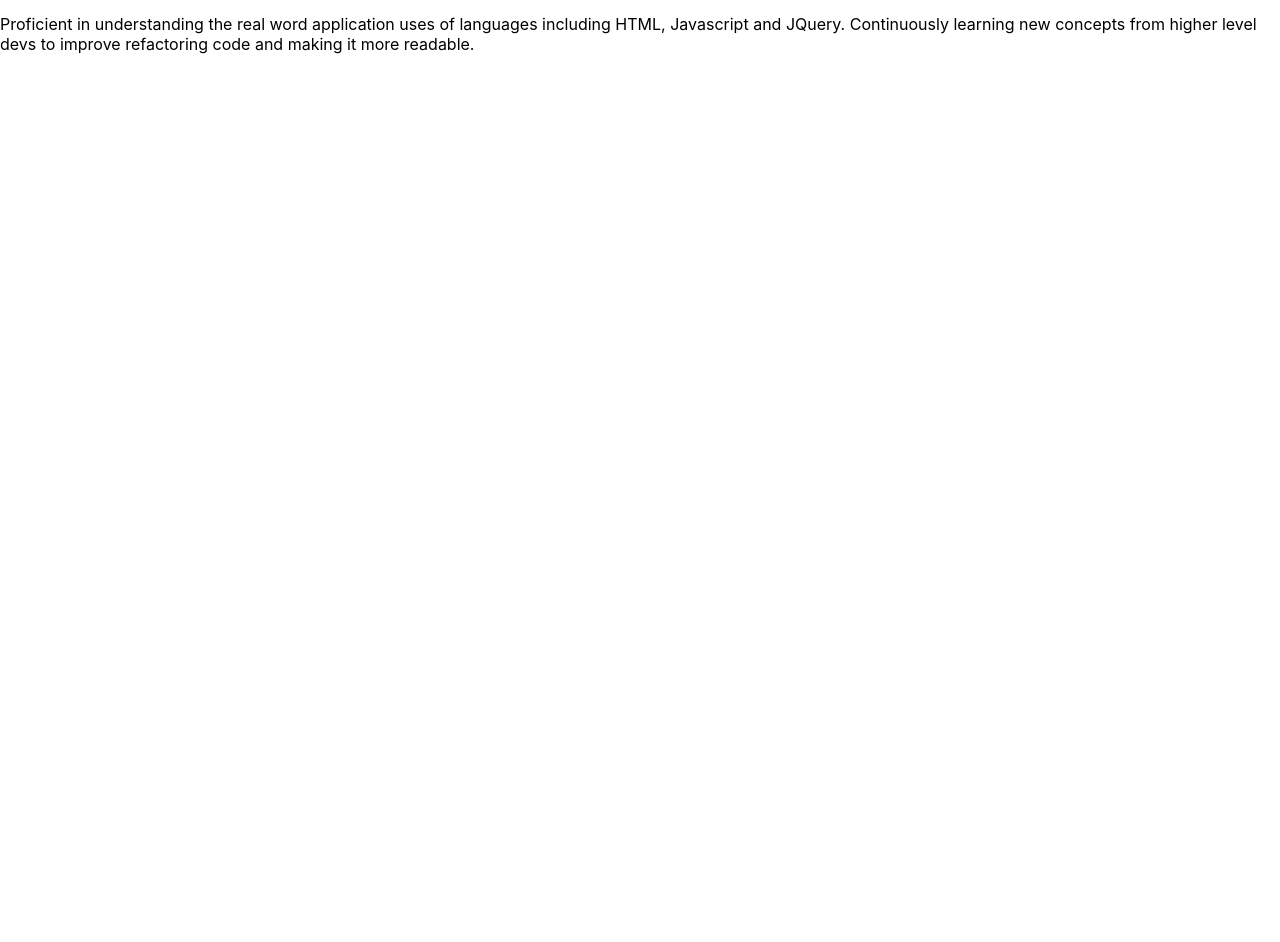
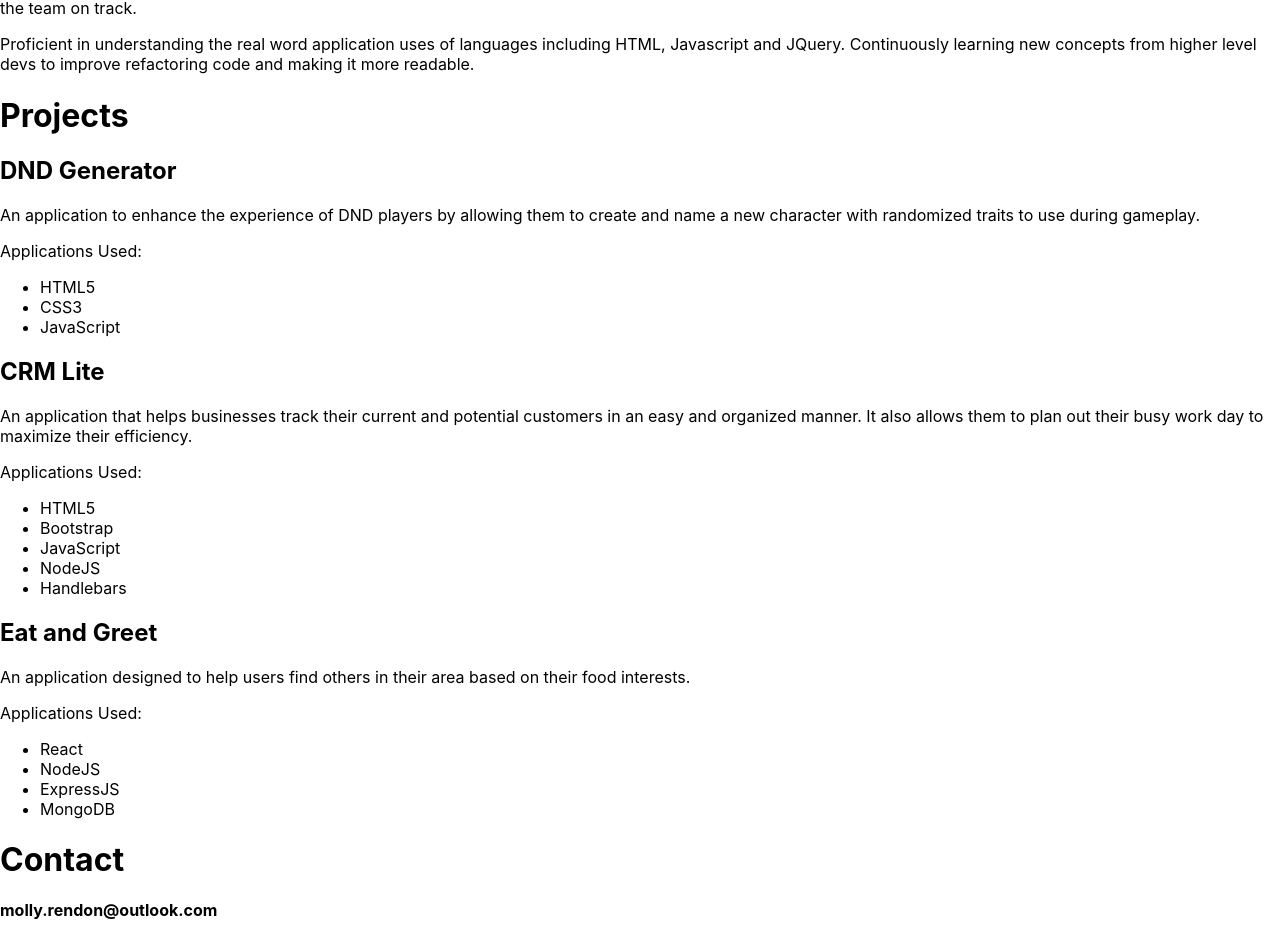
Before and after one commit to mollyrendon/mrendon-react-portfolio, a React (Create React App) app: page / in a window 1280 px wide. Shown: the part 313-1255 px from the top of the page. Before the commit the page ends 800 px from the top, so only its background shows below. Built offline with nearby package versions, Linux system fonts and the light colour scheme.

Commit message:
Updated Nav Bar and Main Section and started contact and projects section

```diff
--- a/src/App.js
+++ b/src/App.js
@@ -3,7 +3,10 @@ import './App.css';
 
 import Main from "./views/Main";
 import About from './views/About';
+import Projects from './views/Projects';
+import Contact from "./views/Contact";
 import NavBar from './components/NavBar';
+
 
 function App() {
   return (
@@ -11,6 +14,8 @@ function App() {
       <NavBar />
       <Main />
       <About />
+      <Projects />
+      <Contact />
     </div>
   );
 }
--- a/src/components/NavBar/index.js
+++ b/src/components/NavBar/index.js
@@ -10,6 +10,11 @@ function NavBar() {
                     <li>
                         <a href="#about">
                             About Me
+                        </a>
+                    </li>
+                    <li>
+                        <a href="#projects">
+                            Projects
                         </a>
                     </li>
                     <li>
--- /dev/null
+++ b/src/components/SocialLinks/index.js
@@ -0,0 +1,11 @@
+import React from "react";
+
+function SocialLinks() {
+    return (
+        <div>
+            <h4>molly.rendon@outlook.com</h4>
+        </div>
+    );
+}
+
+export default SocialLinks;
--- /dev/null
+++ b/src/views/Contact/index.js
@@ -0,0 +1,14 @@
+import React from "react";
+import SocialLinks from "../../components/SocialLinks";
+
+function Contact() {
+    return (
+        <div>
+            <h1>Contact</h1>
+            <SocialLinks />
+            <p></p>
+        </div>
+    );
+}
+
+export default Contact;
--- a/src/views/Main/index.js
+++ b/src/views/Main/index.js
@@ -3,7 +3,7 @@ import "./style.css";
 
 function MainPage() {
     return (
-        <h1>Molly Rendon</h1>
+        <h1>Placeholder for main photo</h1>
     );
 }
 
--- /dev/null
+++ b/src/views/Projects/index.js
@@ -0,0 +1,45 @@
+import React from "react";
+import "./style.css";
+
+function Projects() {
+    return (
+        <div className="projects">
+            <h1>Projects</h1>
+            <h2>DND Generator</h2>
+            <p>An application to enhance the experience of DND players by allowing them to create and name a new character with randomized traits to use during gameplay. </p>
+            <p>Applications Used:
+                <ul>
+                    <li>HTML5</li>
+                    <li>CSS3</li>
+                    <li>JavaScript</li>
+                </ul>
+            </p>
+
+            <h2>CRM Lite</h2>
+            <p>An application that helps businesses track their current and potential customers in an easy and organized manner. It also allows them to plan out their busy work day to maximize their efficiency. </p>
+            <p>Applications Used:
+                <ul>
+                    <li>HTML5</li>
+                    <li>Bootstrap</li>
+                    <li>JavaScript</li>
+                    <li>NodeJS</li>
+                    <li>Handlebars</li>
+                </ul>
+            </p>
+
+            <h2>Eat and Greet</h2>
+            <p>An application designed to help users find others in their area based on their food interests. </p>
+            <p>Applications Used:
+                <ul>
+                    <li>React</li>
+                    <li>NodeJS</li>
+                    <li>ExpressJS</li>
+                    <li>MongoDB</li>
+                </ul>
+            </p>
+        </div>
+    );
+}
+
+
+export default Projects;
```
Also changed, not shown: src/views/Projects/style.css (added).
